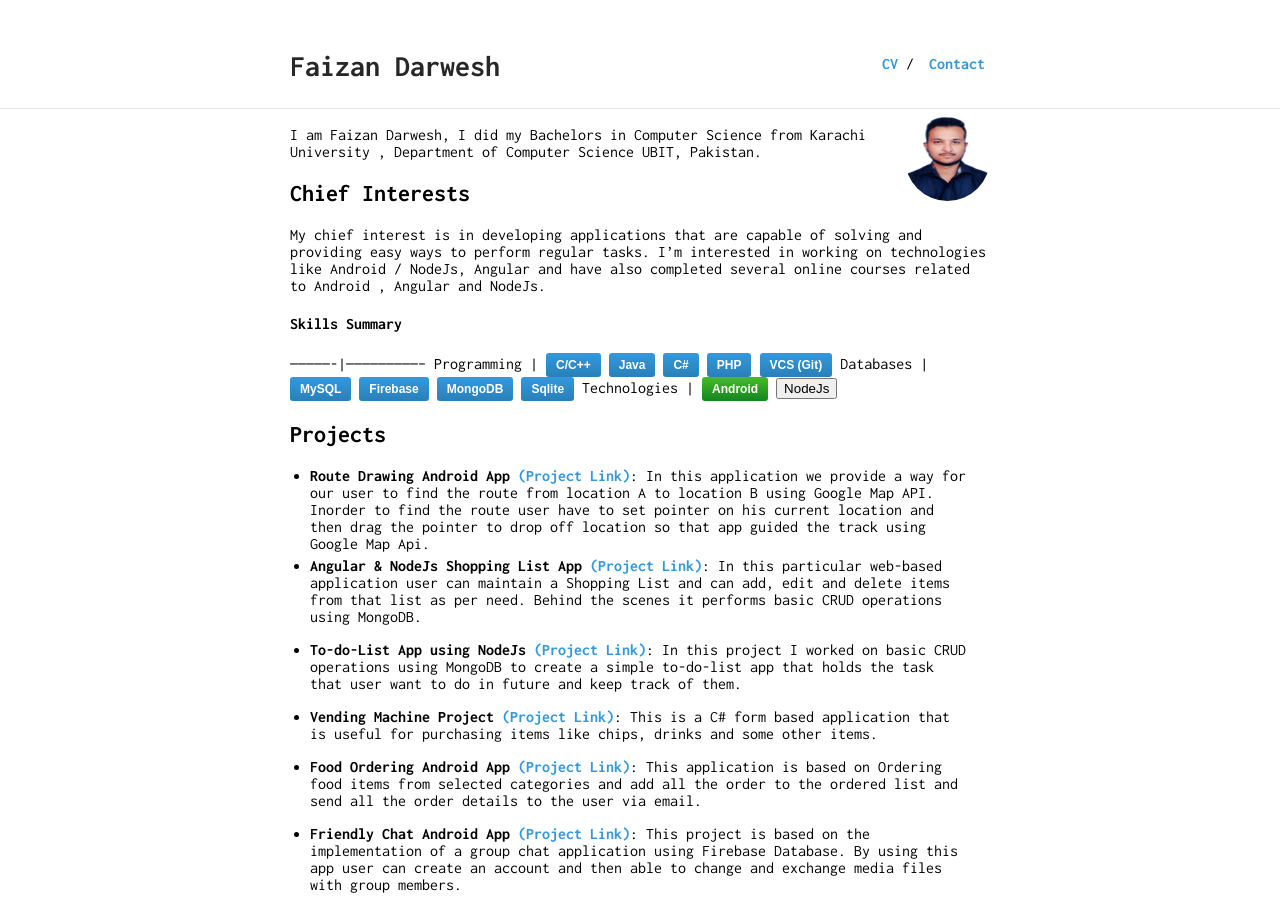
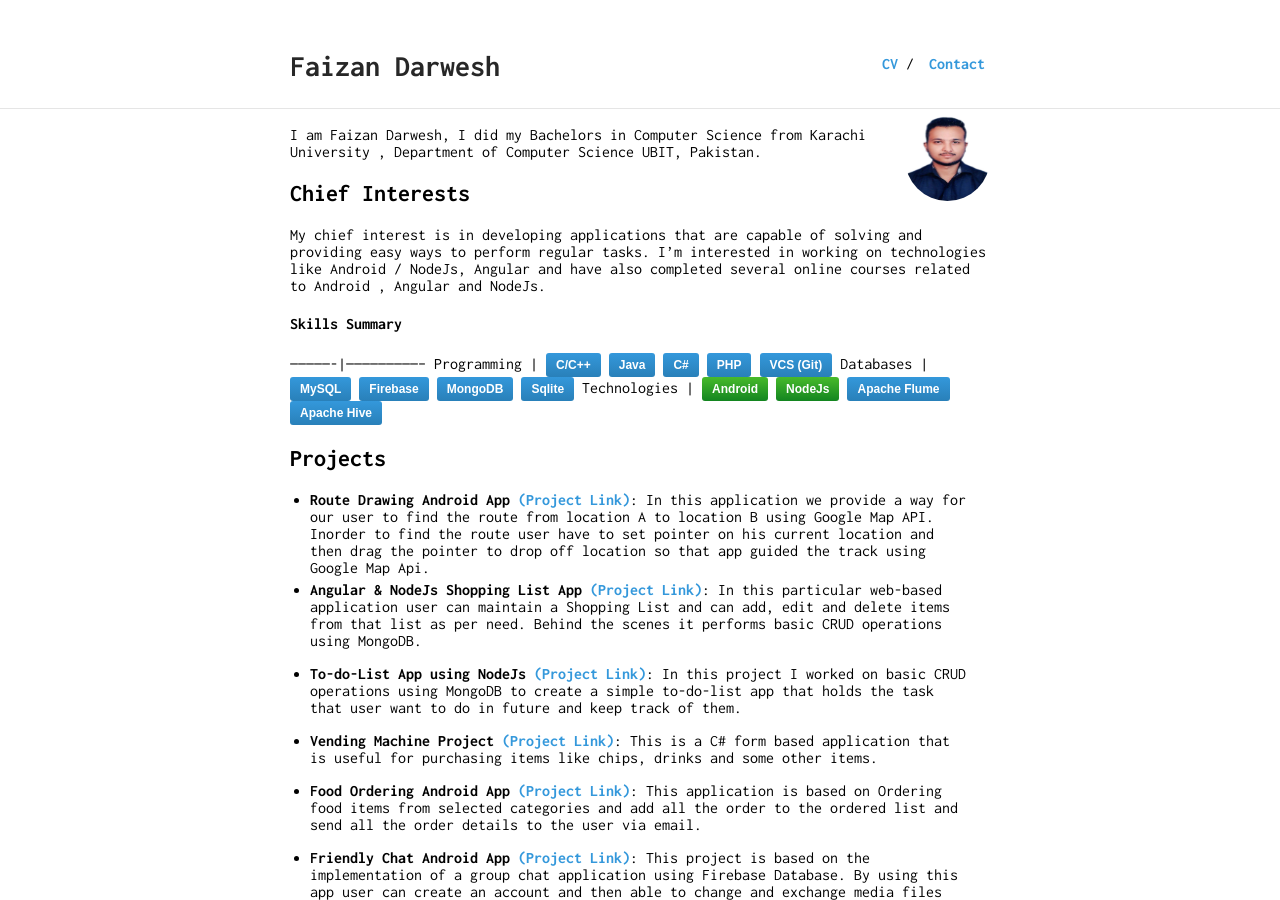
Before and after one commit to faizandarwesh/faizandarwesh.github.io, a Jekyll site: the page built from index.md, in a window 1280 px wide and 900 px high. Built offline with Jekyll 4.4.1, drawn with Linux system fonts in a browser that asks for light colours.

Commit message:
marked final changes

```diff
--- a/index.md
+++ b/index.md
@@ -18,9 +18,9 @@ Research Areas  | <button class="skill-badge-green">Computer Vision</button> <bu
 ----------------|-----------------------------
 Programming     | <button class="skill-badge-blue">C/C++</button> <button class="skill-badge-blue">Java</button> <button class="skill-badge-blue">C#</button> <button class="skill-badge-blue">PHP</button> <button class="skill-badge-blue">VCS (Git)</button>
  Databases       | <button class="skill-badge-blue">MySQL</button> <button class="skill-badge-blue">Firebase</button> <button class="skill-badge-blue">MongoDB</button> <button class="skill-badge-blue">Sqlite</button>
-Technologies        | <button class="skill-badge-green">Android</button> <button class="skill-badge-gree">NodeJs</button>
-<!--<button class="skill-badge-blue">Apache Flume</button> <button class="skill-badge-blue">Apache Hive</button>
--->
+Technologies        | <button class="skill-badge-green">Android</button> <button class="skill-badge-green">NodeJs</button>
+<button class="skill-badge-blue">Apache Flume</button> <button class="skill-badge-blue">Apache Hive</button>
+
 ## Projects
 <!--### TU Kaiserslautern / German Research Center for AI, Kaiserslautern, Germany
 <img style="width: 170px; height: 50px;" src="./images/tu_kaiserslautern.png">
```
